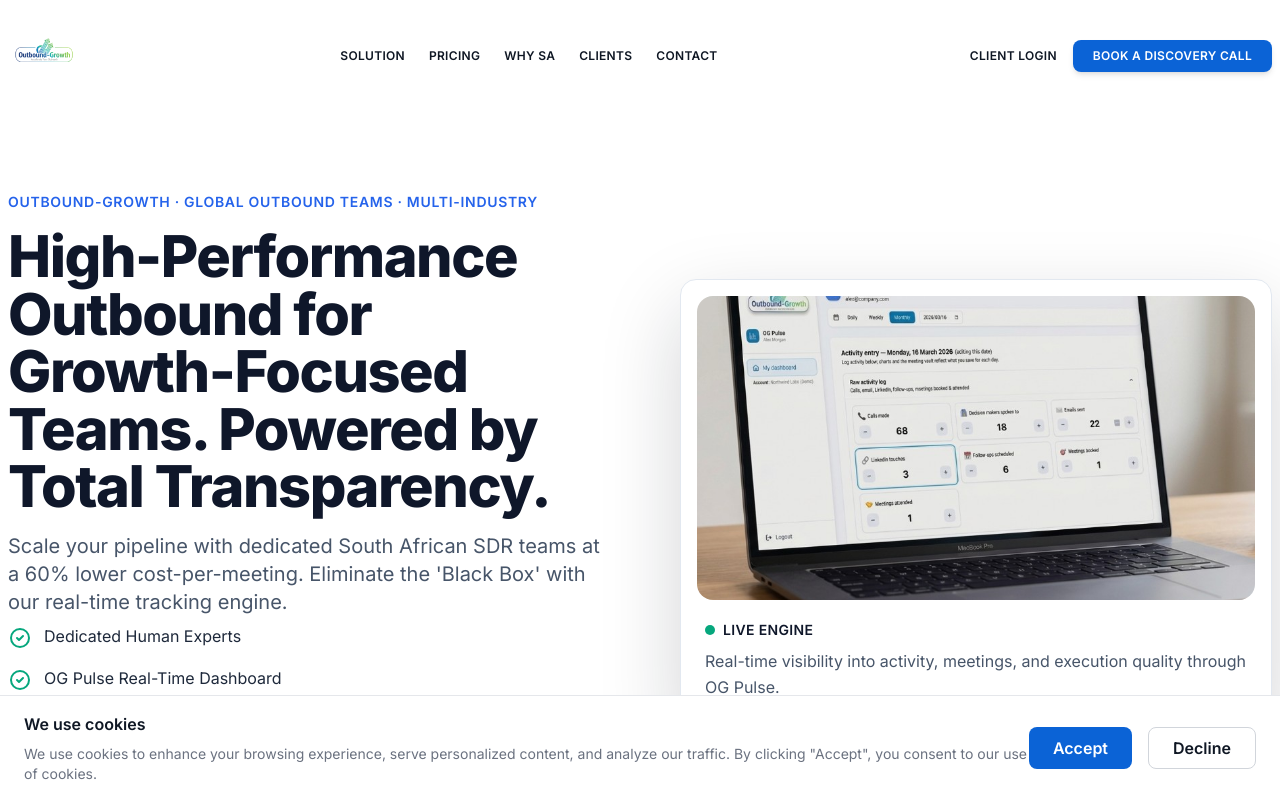
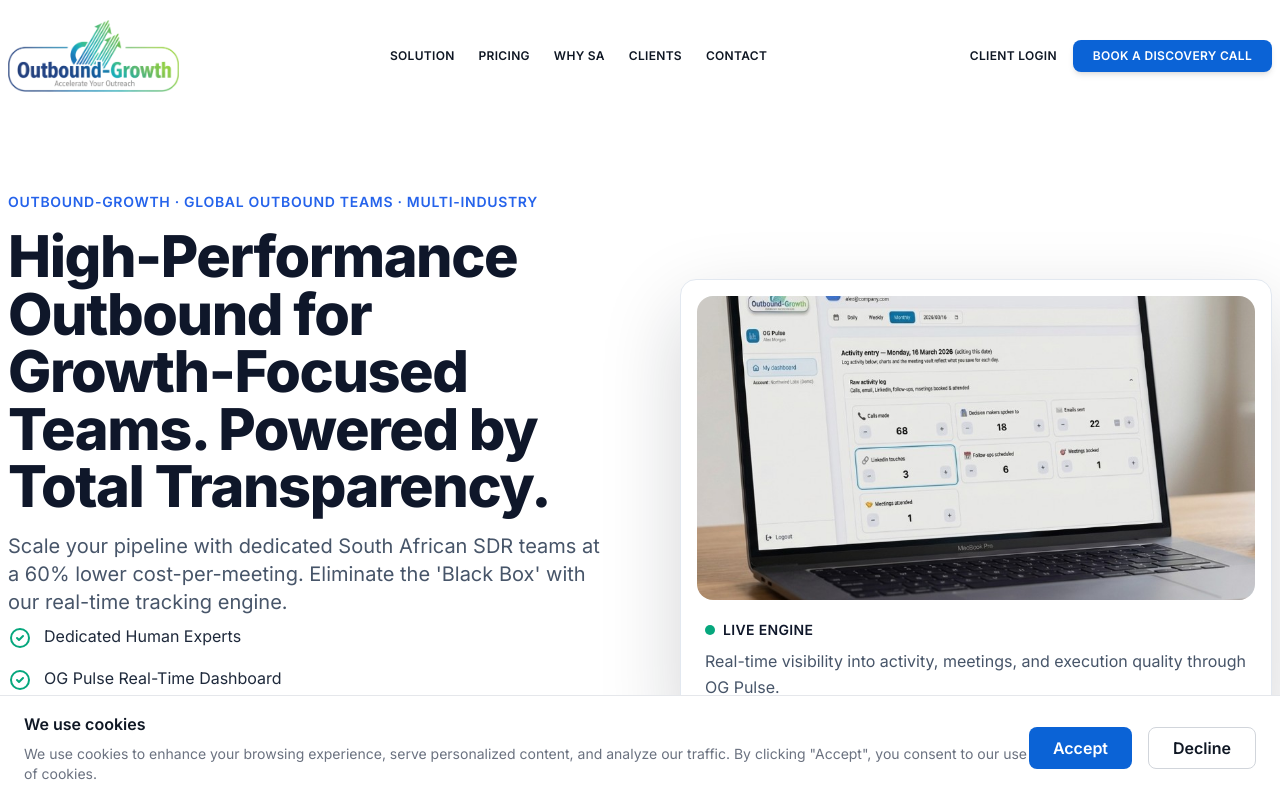
Before and after one commit to BernieBrunsdon/outbound-growth-website, a Next.js app: page / in a window 1280 px wide. Shown: the top 798 px of the page. Built offline with nearby package versions, Linux system fonts and the light colour scheme.

Commit message:
Use cropped logo asset in header.
Add a trimmed logo image without transparent padding and use it in the header so the brand renders at the intended visual size.

Made-with: Cursor

```diff
--- a/src/components/Header.jsx
+++ b/src/components/Header.jsx
@@ -35,11 +35,11 @@ export default function Header() {
             className="flex items-center shrink-0 rounded-xl focus-visible:outline-none"
           >
             <img
-              src="/images/logo.png"
+              src="/images/logo-cropped.png"
               alt="Outbound-Growth Logo"
               className="h-12 sm:h-14 md:h-16 lg:h-[72px] w-auto object-contain block"
               onError={(e) => {
-                e.target.src = '/images/Title (4).png';
+                e.target.src = '/images/logo.png';
               }}
             />
           </Link>
```
Also changed, not shown: public/images/logo-cropped.png (added).
